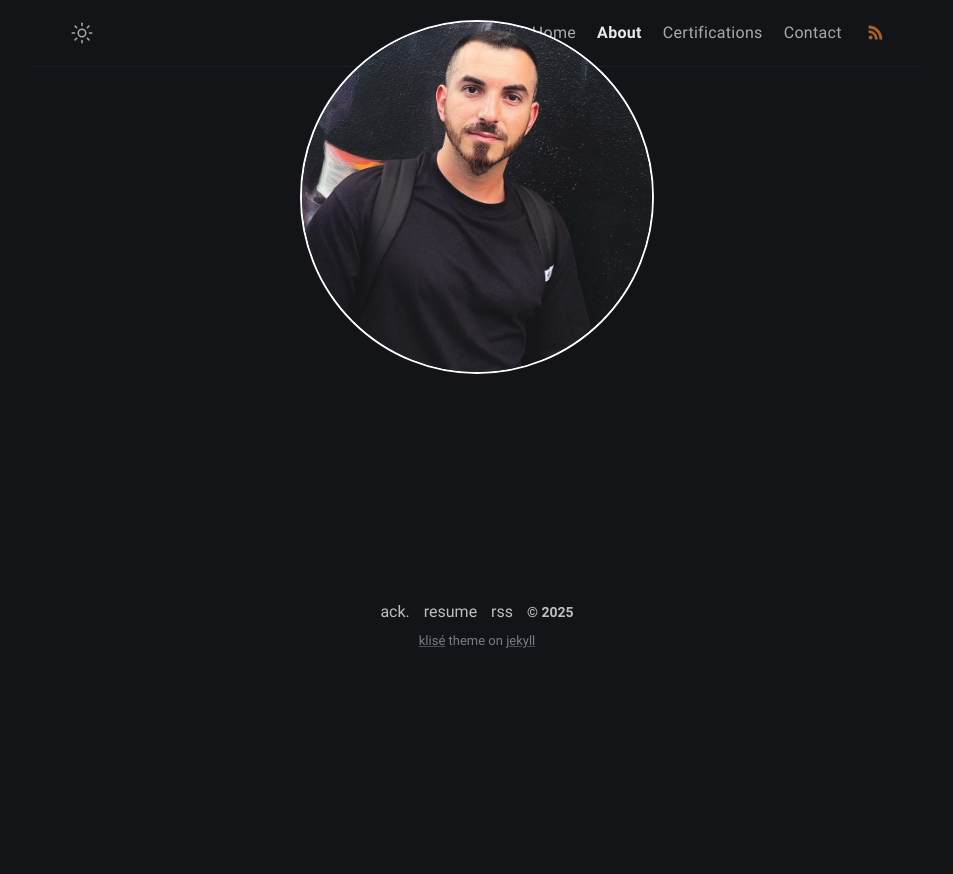
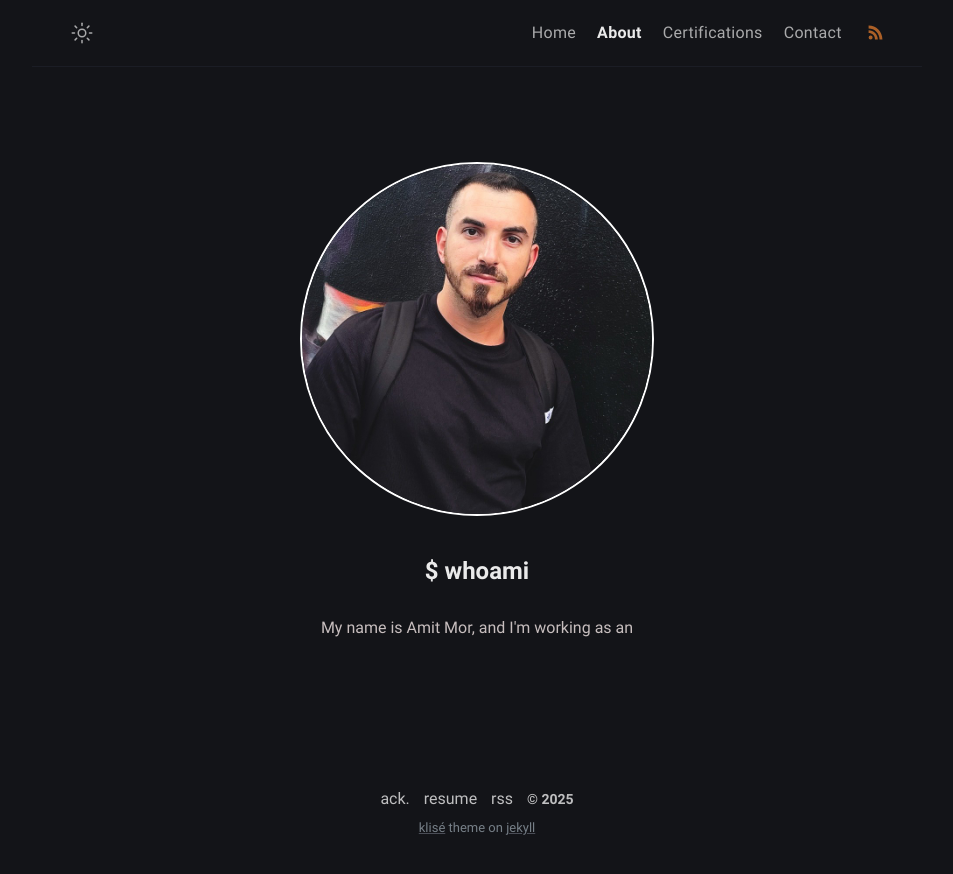
Before and after one commit to Extravenger/extravenger.github.io, a Jekyll site: the page built from about.md, in a window 1280 px wide. Shown: the top 874 px of the page, without its empty margins (163-1116 px from the left). Built offline with Jekyll 4.4.1, drawn with Linux system fonts in a browser that asks for light colours.

Commit message:
Update about.html

```diff
--- a/_layouts/about.html
+++ b/_layouts/about.html
@@ -117,7 +114,6 @@ layout: compress
       justify-content: center;
       height: 100%;  /* Ensure wrapper takes full height */
       text-align: center;
-      position: relative;
     }
 
     .centered-content {
@@ -143,12 +139,8 @@ layout: compress
       font-size: 1rem; /* Adjust font size as needed */
     }
 
-    /* Add styling for the image with rounded edges and make it fixed */
+    /* Add styling for the image with rounded edges */
     .profile-image {
-      position: fixed;  /* Make image fixed */
-      top: 20px;  /* Keep image at the top */
-      left: 50%;  /* Adjust horizontal position */
-      transform: translateX(-50%);  /* Center the image horizontally */
       max-width: 350px; /* Adjust the size as needed */
       height: auto;
       margin-bottom: 20px; /* Adds space between the image and text */
```
Also changed, not shown: other parts of _layouts/about.html (+7 -10 lines).
